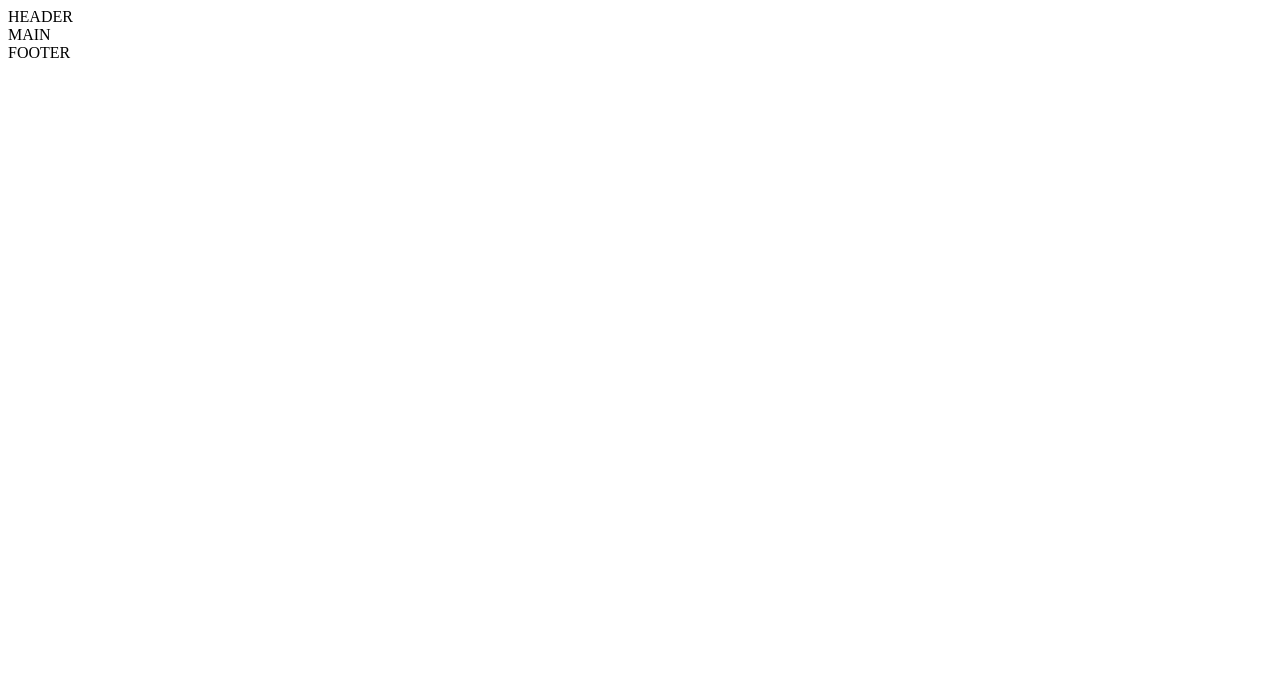
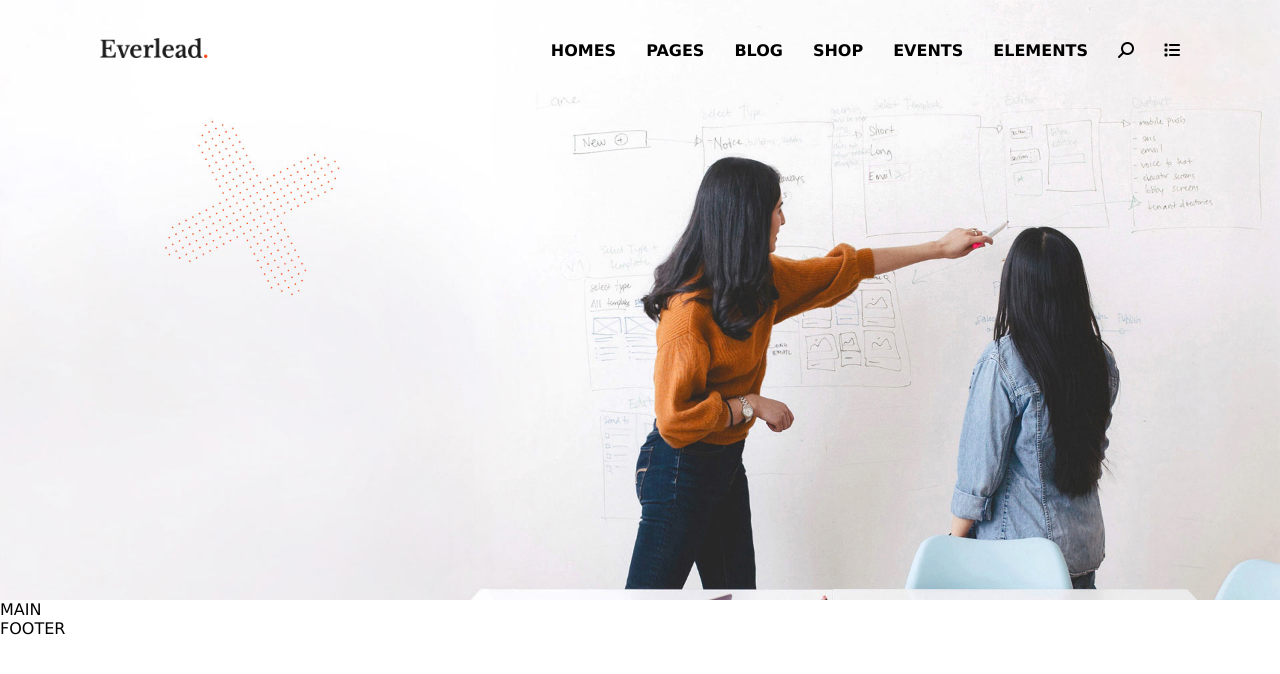
Before and after one commit to StefanoGrassoSG/proj-html-vuejs, a Vue app: page / in a window 1280 px wide. Shown: the top 674 px of the page. Built offline with nearby package versions, Linux system fonts and the light colour scheme.

Commit message:
ADD HeaderTopComponent

```diff
--- a/index.html
+++ b/index.html
@@ -4,7 +4,9 @@
     <meta charset="UTF-8" />
     <link rel="icon" type="image/svg+xml" href="/vite.svg" />
     <meta name="viewport" content="width=device-width, initial-scale=1.0" />
-    <title>Vite + Vue</title>
+    <title>Everlead</title>
+    <!--FONTAWESOME-->
+    <link rel="stylesheet" href="https://cdnjs.cloudflare.com/ajax/libs/font-awesome/6.4.0/css/all.min.css" integrity="sha512-iecdLmaskl7CVkqkXNQ/ZH/XLlvWZOJyj7Yy7tcenmpD1ypASozpmT/E0iPtmFIB46ZmdtAc9eNBvH0H/ZpiBw==" crossorigin="anonymous" referrerpolicy="no-referrer" />
   </head>
   <body>
     <div id="app"></div>
--- a/src/App.vue
+++ b/src/App.vue
@@ -1,24 +1,21 @@
 <script >
+import HeaderComponent from './components/HeaderComponent.vue';
+
 export default {
+  components: {
+    HeaderComponent
+  },
   data() {
     return {
 
     }
-  },
-  methods: {
-
-  },
-  components: {
-
   }
 }
 </script>
 
 <template>
 
-  <header>
-    HEADER
-  </header>
+  <HeaderComponent />
 
   <main>
     MAIN
@@ -29,6 +26,6 @@ export default {
   </footer>
 </template>
 
-<style lang="scss" scoped>
+<style lang="scss">
 @use "assets/scss/main";
 </style>
--- a/src/assets/scss/main.scss
+++ b/src/assets/scss/main.scss
@@ -1,3 +1,7 @@
 @use "partials/reset" as *;
 @use "partials/variables" as *;
 @use "partials/mixins" as *;
+
+* {
+    font-family: 'Lucida Sans', 'Lucida Sans Regular', 'Lucida Grande', 'Lucida Sans Unicode', Geneva, Verdana, sans-serif;
+}
--- /dev/null
+++ b/src/components/HeaderComponent.vue
@@ -0,0 +1,29 @@
+<script >
+import HeaderTopComponent from './HeaderTopComponent.vue';
+
+export default {
+    components: {
+        HeaderTopComponent
+    },
+    data() {
+        return {
+
+        }
+    }
+}
+</script>
+
+<template>
+    <header>
+        <HeaderTopComponent />
+    </header>
+</template>
+
+<style lang="scss" scoped>
+    header {
+        background-image: url('../assets/img/rev-slider-main-home-img-03.jpg');
+        background-size: cover;
+        background-repeat: no-repeat;
+        height: 600px;
+    }
+</style>
--- /dev/null
+++ b/src/components/HeaderTopComponent.vue
@@ -0,0 +1,86 @@
+<script >
+export default {
+    data() {
+        return {
+            topData: {
+                logoName: 'Everlead',
+                logo: 'logo-img-01.png',
+                nav: [
+                    'HOMES',
+                    'PAGES',
+                    'BLOG',
+                    'SHOP',
+                    'EVENTS',
+                    'ELEMENTS'
+                ]
+            }
+        }
+    },
+    methods: {
+        getImagePath: function(imgpath) {
+            return new URL(imgpath, import.meta.url).href;
+        }
+    }
+}
+</script>
+
+<template>
+    <div class="header-top">
+        <div class="container">
+            <div class="logo">
+                <img :src="getImagePath(`../assets/img/${topData.logo}`)" :alt='topData.logoName'>
+            </div>
+
+            <div class="nav-bar">
+                <ul>
+                    <li v-for="(singleLink, i) in topData.nav" :key="i">
+                        {{ singleLink }}
+                    </li>
+                </ul>
+                <i class="fa-solid fa-magnifying-glass fa-rotate-90" style="color: #000000;"></i>
+                <i class="fa-solid fa-list" style="color: #000000;"></i>
+            </div>
+        </div>
+    </div>
+</template>
+
+<style lang="scss" scoped>
+    .container {
+        max-width: 100%;
+        padding: 20px 100px;
+        height: 100px;
+        margin: auto;
+        display: flex;
+        justify-content: space-between;
+        align-items: center;
+
+            .logo {
+                width: 10%;
+
+                    img {
+                        width: 100%;
+                        height: 100%;
+                        object-fit: contain;
+                    }
+            }
+
+            .nav-bar {
+                display: flex;
+                align-items: center;
+
+                 .fa-magnifying-glass {
+                    margin-right: 30px;
+                 }
+            }
+            .nav-bar > ul {
+                list-style: none;
+                display: inline-block;
+
+                li {
+                    display: inline-block;
+                    margin-right: 30px;
+                    font-weight: bold;
+                }
+            }
+    }
+</style>
```
